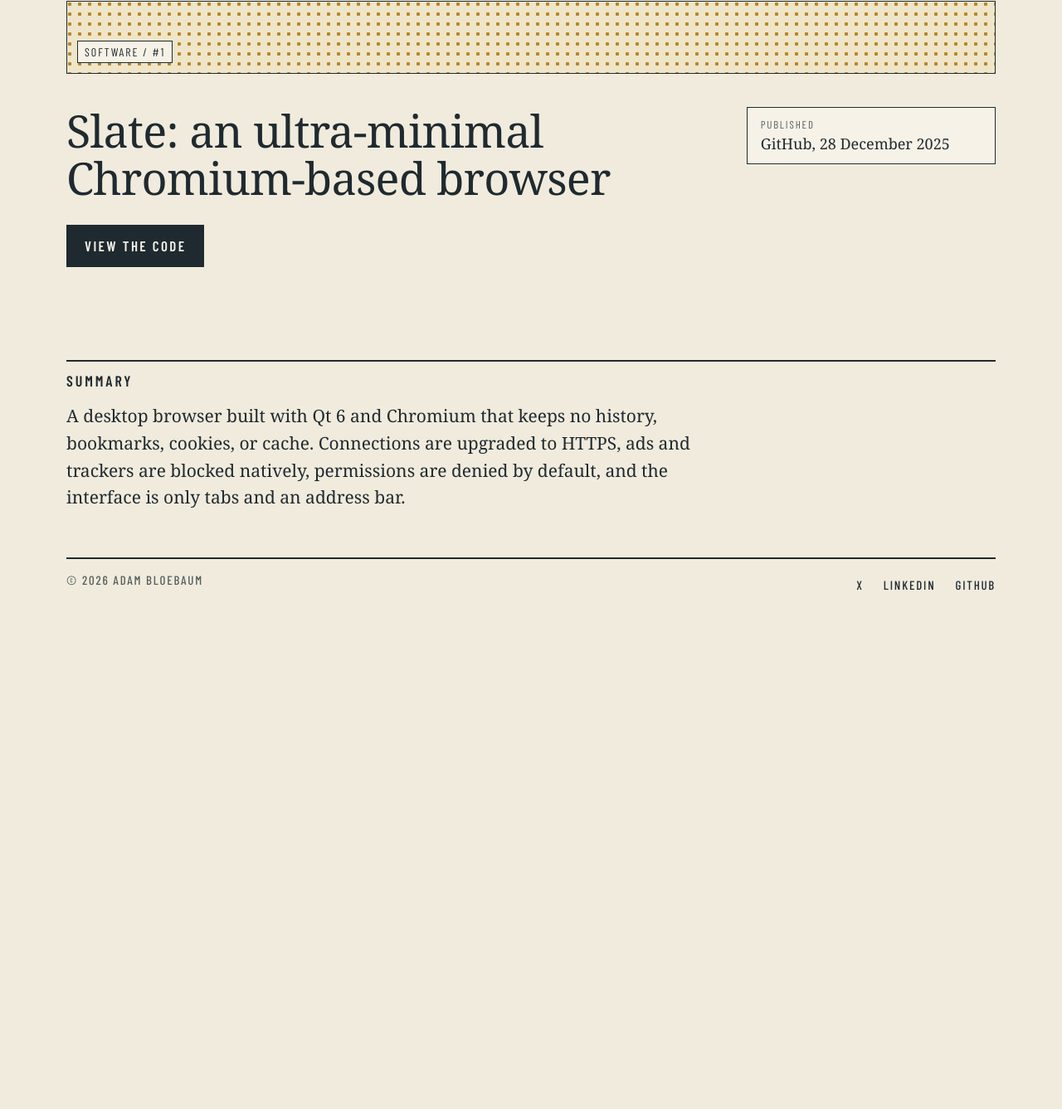
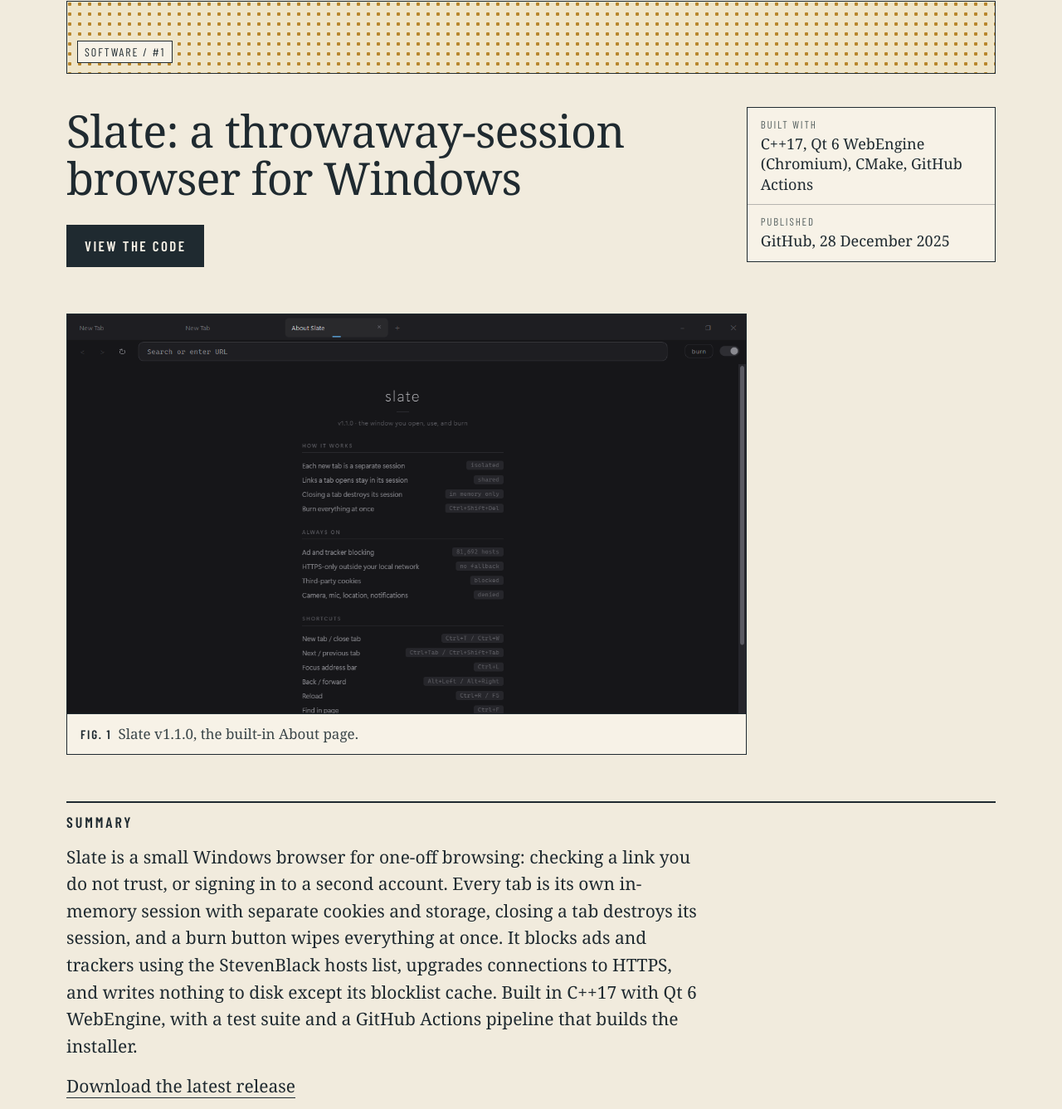
Before and after one commit to adambloebaum/personal-site, an Astro site: page /works/slate-browser in a window 1280 px wide. Shown: the part 123-1460 px from the top of the page at 83% size. Before the commit the page ends 941 px from the top, so only its background shows below. Built offline with nearby package versions, Linux system fonts and the light colour scheme; Astro itself is replaced by a stand-in of ours; a web font is replaced by a local one.

Commit message:
slate: v1.1.0 description, screenshot, built-with line
Co-Authored-By: Claude Fable 5.2 <noreply@anthropic.com>

```diff
--- a/src/content.config.ts
+++ b/src/content.config.ts
@@ -24,6 +24,7 @@ const works = defineCollection({
     venue: z.string(),
     sample: z.array(z.string()).default([]),
     method: z.string().optional(),
+    image: z.string().optional(),
     figureCaption: z.string().optional(),
     url: z.string().optional(),
     pdfUrl: z.string().optional(),
--- a/src/content/works/slate-browser.md
+++ b/src/content/works/slate-browser.md
@@ -1,12 +1,17 @@
 ---
-title: "Slate: Ultra-Minimal Chromium-Based Web Browser"
-summary: "A sleek, distraction-free web browser focused on speed, clarity, and modern web fundamentals."
+title: "Slate: The Browser Window You Open, Use, and Burn"
+summary: "The browser window you open, use, and burn."
 date: "2025-12-28"
 type: "project"
 url: "https://github.com/adambloebaum/slate"
-short: "Slate: an ultra-minimal Chromium-based browser"
+short: "Slate: a throwaway-session browser for Windows"
 venue: "GitHub"
 sample: []
+method: "C++17, Qt 6 WebEngine (Chromium), CMake, GitHub Actions"
+image: "/images/works/slate.png"
+figureCaption: "Slate v1.1.0, the built-in About page."
 ---
 
-A desktop browser built with Qt 6 and Chromium that keeps no history, bookmarks, cookies, or cache. Connections are upgraded to HTTPS, ads and trackers are blocked natively, permissions are denied by default, and the interface is only tabs and an address bar.
+Slate is a small Windows browser for one-off browsing: checking a link you do not trust, or signing in to a second account. Every tab is its own in-memory session with separate cookies and storage, closing a tab destroys its session, and a burn button wipes everything at once. It blocks ads and trackers using the StevenBlack hosts list, upgrades connections to HTTPS, and writes nothing to disk except its blocklist cache. Built in C++17 with Qt 6 WebEngine, with a test suite and a GitHub Actions pipeline that builds the installer.
+
+[Download the latest release](https://github.com/adambloebaum/slate/releases/latest)
--- a/src/pages/works/[id].astro
+++ b/src/pages/works/[id].astro
@@ -26,13 +26,13 @@ const cta = { publication: 'Read the preprint', patent: 'Read the application',
     </div>
     <dl class="panel">
       {d.sample.length > 0 && <div><dt>Sample</dt><dd>{d.sample.join(', ')}</dd></div>}
-      {d.method && <div><dt>Method</dt><dd>{d.method}</dd></div>}
+      {d.method && <div><dt>{d.type === 'project' ? 'Built with' : 'Method'}</dt><dd>{d.method}</dd></div>}
       <div><dt>Published</dt><dd>{d.venue}, {fullDate(d.date)}</dd></div>
     </dl>
   </section>
-  {figure && (
+  {(figure || d.image) && (
     <figure class="fig">
-      <Fragment set:html={figure} />
+      {figure ? <Fragment set:html={figure} /> : <img src={d.image} alt={d.figureCaption ?? ''} />}
       {d.figureCaption && <figcaption><span class="label">Fig. 1</span>{d.figureCaption}</figcaption>}
     </figure>
   )}
--- a/src/styles/atlas.css
+++ b/src/styles/atlas.css
@@ -142,6 +142,9 @@ img, video, svg { max-width: 100%; }
 .panel dd { margin: 2px 0 0; }
 .two { display: grid; grid-template-columns: repeat(auto-fit, minmax(300px, 1fr)); gap: 40px 48px; padding-top: 56px; }
 .two h2 { margin-bottom: 12px; padding-top: 10px; border-top: 2px solid var(--ink); font-family: var(--label); font-weight: 600; font-size: 18px; letter-spacing: 0.16em; text-transform: uppercase; }
+.two p + p { margin-top: 16px; }
+.two a { border-bottom: 1px solid; }
+.two a:hover { color: var(--rust); }
 .two p { margin: 0; max-width: 760px; font-size: 21px; line-height: 1.55; }
 
 /* figures, shared by work pages and posts */
```
Also changed, not shown: README.md, public/images/works/slate.png (added).
